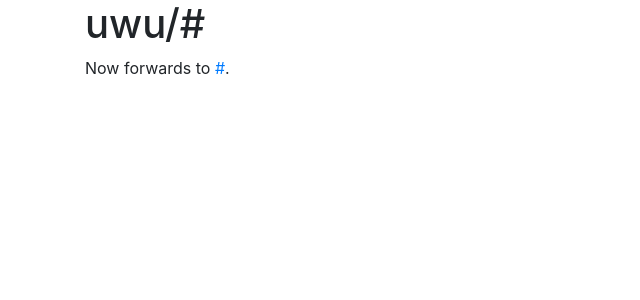
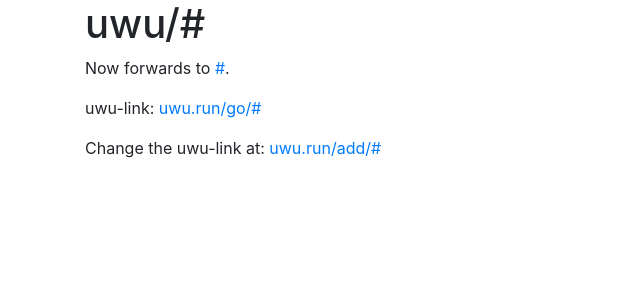
Before and after one commit to simonfong6/uwu-links, a Flask app: template uwu_links/templates/add_after.jinja in a window 1280 px wide. Shown: the top 300 px of the page, without its empty margins (0-640 px from the left). Run offline with Flask 2, Linux system fonts and the light colour scheme; the template is opened without the code that fills it: most values are stand-ins (such as "Sample title", 1, 10 or a date in 2020); some libraries are stand-ins or nearby versions.

Commit message:
Added links to uwu links and uwu edit link

```diff
--- a/uwu_links/templates/add_after.jinja
+++ b/uwu_links/templates/add_after.jinja
@@ -23,6 +23,14 @@
       Now forwards to <a href="{{ url }}">{{ url }}</a>.
     </p>
     <p>
+      uwu-link: <a href="http://uwu.run/go/{{ short_link }}">
+                  uwu.run/go/{{ short_link }}
+                </a>
+    </p>
+    <p>
+      Change the uwu-link at: <a href="http://uwu.run/add/{{ short_link }}">
+                                uwu.run/add/{{ short_link }}
+                              </a>
     </p>
   </div>
 
```
